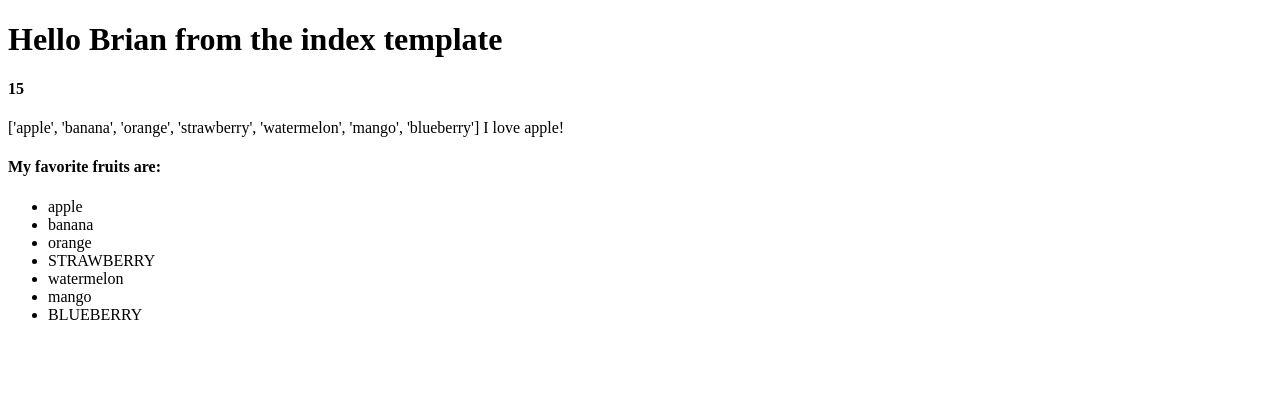
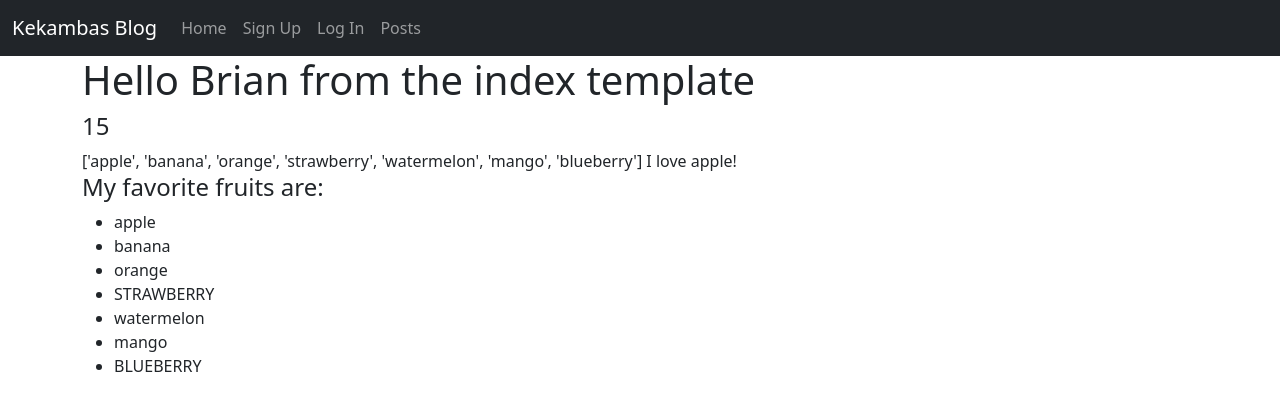
Before and after one commit to zoepfreeman/Flask-Blog, a Flask app: page / in a window 1280 px wide. Shown: the top 411 px of the page. Run offline with Flask 2, Linux system fonts and the light colour scheme.

Commit message:
Add bootstrap and navbar

```diff
--- a/app/templates/index.html
+++ b/app/templates/index.html
@@ -4,9 +4,15 @@
     <meta charset="UTF-8">
     <meta http-equiv="X-UA-Compatible" content="IE=edge">
     <meta name="viewport" content="width=device-width, initial-scale=1.0">
+    <link rel="stylesheet" href="https://cdn.jsdelivr.net/npm/bootstrap@5.3.0-alpha1/dist/css/bootstrap.min.css">
     <title>Kekambas Blog</title>
 </head>
 <body>
+
+    {% include 'nav.html' %}
+
+    <div class="container">
+
         <h1>Hello {{ name }} from the index template</h1>
         <h4>{{ 10 + 5 }}</h4>
 
@@ -23,5 +29,8 @@
             {% endif %}
             {% endfor %}
         </ul>
+
+    </div>
+
 </body>
 </html>
--- /dev/null
+++ b/app/templates/nav.html
@@ -0,0 +1,16 @@
+<nav class="navbar navbar-expand-lg bg-dark" data-bs-theme="dark">
+    <div class="container-fluid">
+        <a class="navbar-brand" href="/">Kekambas Blog</a>
+        <button class="navbar-toggler" type="button" data-bs-toggle="collapse" data-bs-target="#navbarNavAltMarkup" aria-controls="navbarNavAltMarkup" aria-expanded="false" aria-label="Toggle navigation">
+        <span class="navbar-toggler-icon"></span>
+        </button>
+        <div class="collapse navbar-collapse" id="navbarNavAltMarkup">
+        <div class="navbar-nav">
+            <a class="nav-link" href="/">Home</a>
+            <a class="nav-link" href="/signup">Sign Up</a>
+            <a class="nav-link" href="/login">Log In</a>
+            <a class="nav-link" href="/posts">Posts</a>
+        </div>
+        </div>
+    </div>
+</nav>
```
Lines whose indentation alone changed are shown as unchanged.
